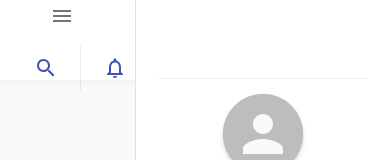
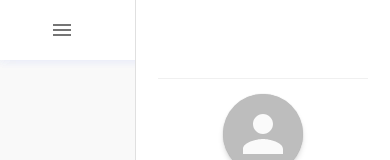
Before and after one commit to hassanEB1379/online-shop-panel-admin, a React (Create React App) app: page /panel in a window 390 px wide. Shown: the top 160 px of the page. Built offline with nearby package versions, Linux system fonts and the light colour scheme; grey boxes are pictures that could not be loaded; the HTML template or start-up script is replaced by a standard one; what jss-rtl would draw is missing.

Commit message:
add responsive styles

```diff
--- a/src/components/navbar/styles.js
+++ b/src/components/navbar/styles.js
@@ -3,22 +3,31 @@ import { makeStyles } from '@material-ui/core';
 const useStyles = makeStyles(theme => ({
   appbar: {
     height: 80,
+    [theme.breakpoints.down('xs')]: {
+      height: 60,
+    },
     boxShadow: theme.shadows[1],
     justifyContent: 'center',
   },
-  collaps: {
+  toolbar: {
+    zIndex: theme.zIndex.appBar,
+    backgroundColor: '#fff',
+  },
+  navMenu: {
     position: 'absolute',
     width: '100%',
+    height: '100%',
     right: 0,
-    top: 70,
+    top: 60,
     backgroundColor: '#fff',
-    padding: 20,
-    zIndex: 900,
+    padding: '5px 20px',
+    zIndex: theme.zIndex.speedDial,
+    boxShadow: theme.shadows[1],
     transition: 'transform .2s ease-out',
     transform: props =>
       props.mobileNavOpen
-        ? 'translate3d(0 , -80px , 0)'
-        : 'translate3d(0 , 0 , 0)',
+        ? 'translate3d(0 , 0 , 0)'
+        : 'translate3d(0 , -60px , 0)',
   },
 }));
 
```
